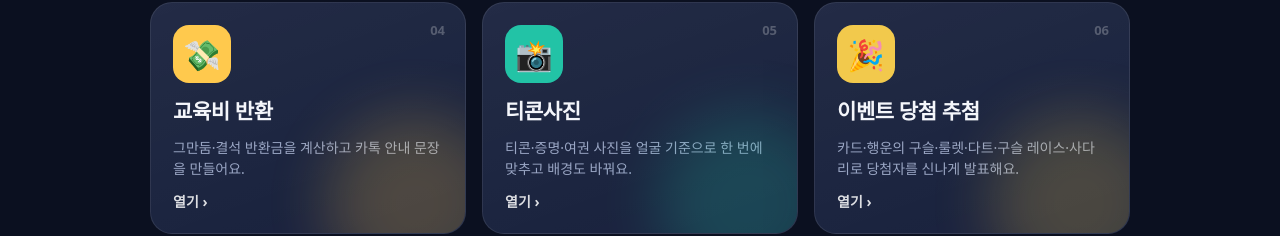
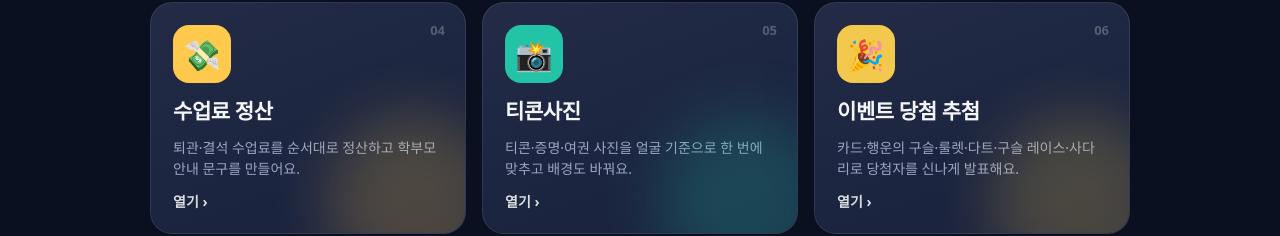
Before and after one commit to masterm0603-beep/masterm0603-beep.github.io, a plain HTML site: page index.html in a window 1280 px wide. Shown: the part 472-708 px from the top of the page. Drawn offline with Linux system fonts and the light colour scheme.

Commit message:
Hub: rename to 수업료 정산

```diff
--- a/index.html
+++ b/index.html
@@ -83,7 +83,7 @@ const APPS = [
     url:'https://masterm0603-beep.github.io/diary/', glow:'#2f6bff' },
   { icon:'💥', name:'무한의 격파', desc:'스타클래스 격파 도전 프로그램이에요.',
     url:'https://starclass-gyeokpa.web.app/', glow:'#ff9f1a' },
-  { icon:'💸', name:'교육비 반환', desc:'그만둠·결석 반환금을 계산하고 카톡 안내 문장을 만들어요.',
+  { icon:'💸', name:'수업료 정산', desc:'퇴관·결석 수업료를 순서대로 정산하고 학부모 안내 문구를 만들어요.',
     url:'https://masterm0603-beep.github.io/refund/', glow:'#ffc94d' },
   { icon:'📸', name:'티콘사진', desc:'티콘·증명·여권 사진을 얼굴 기준으로 한 번에 맞추고 배경도 바꿔요.',
     url:'https://masterm0603-beep.github.io/ticon/', glow:'#22c3a6' },
```
